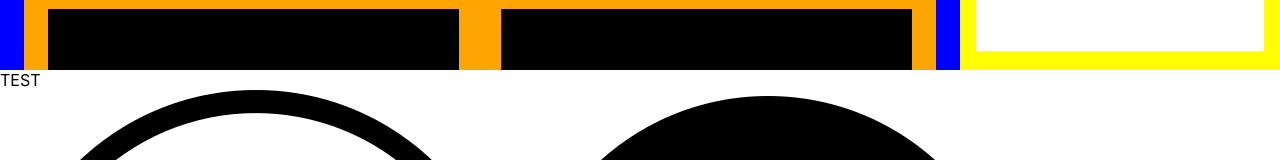
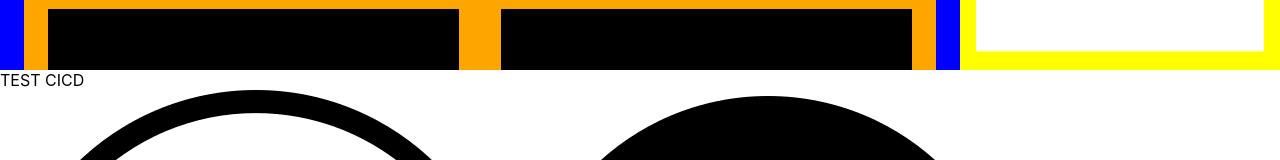
Before and after one commit to CamIsTrick/CIT_frontend, a React (Create React App) app: page / in a window 1280 px wide. Shown: the part 730-890 px from the top of the page. Built offline with nearby package versions, Linux system fonts and the light colour scheme.

Commit message:
main push test

```diff
--- a/src/App.tsx
+++ b/src/App.tsx
@@ -16,7 +16,7 @@ function App() {
   return (
     <>
       <Main/>
-      <div>TEST</div>
+      <div>TEST CICD</div>
       <img src={myImage1} alt="My Image" />
       <img src={myImage2} alt="My Image" />
       {myImage3 && <img src={myImage3} alt="My Image" />}
```
